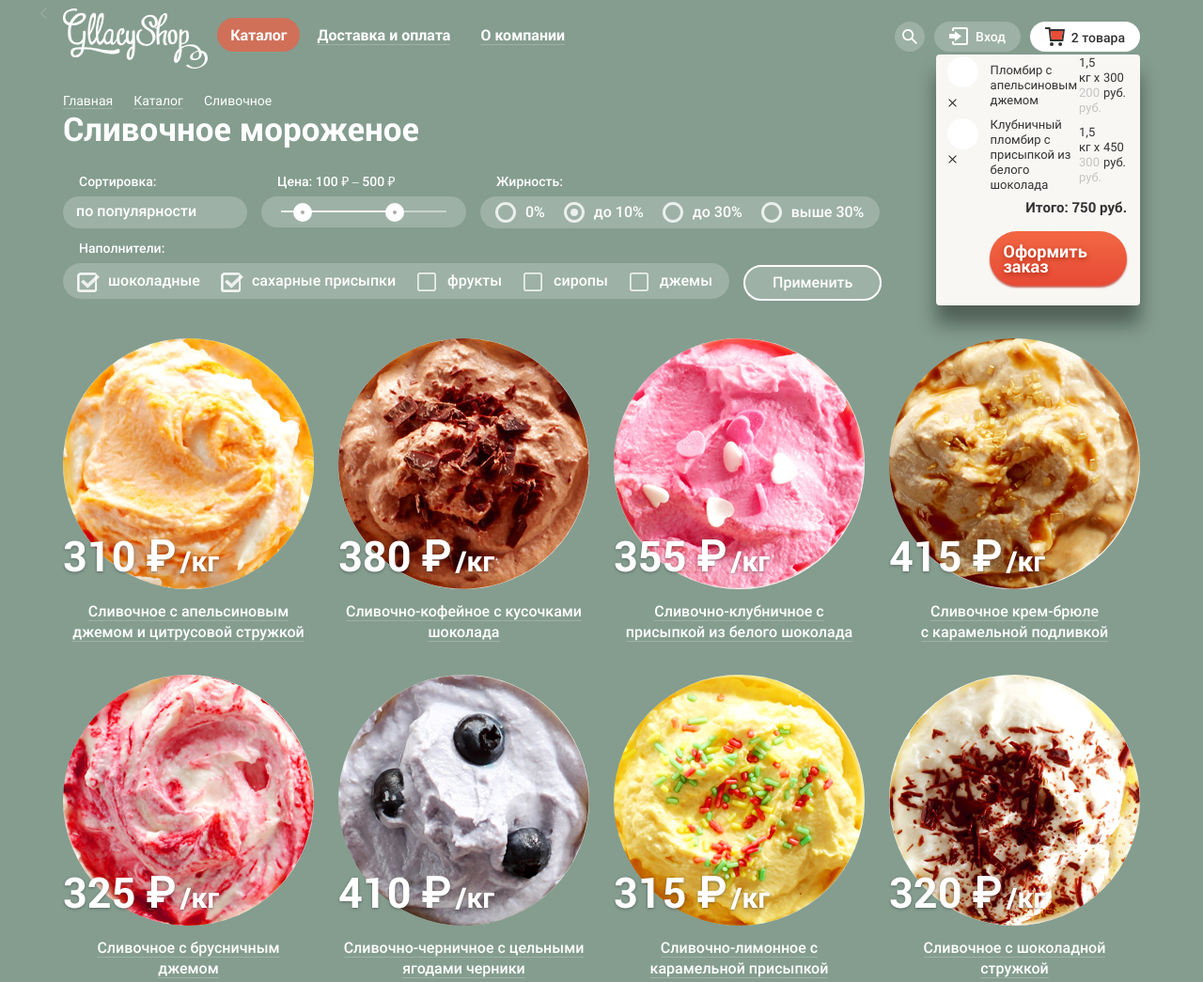
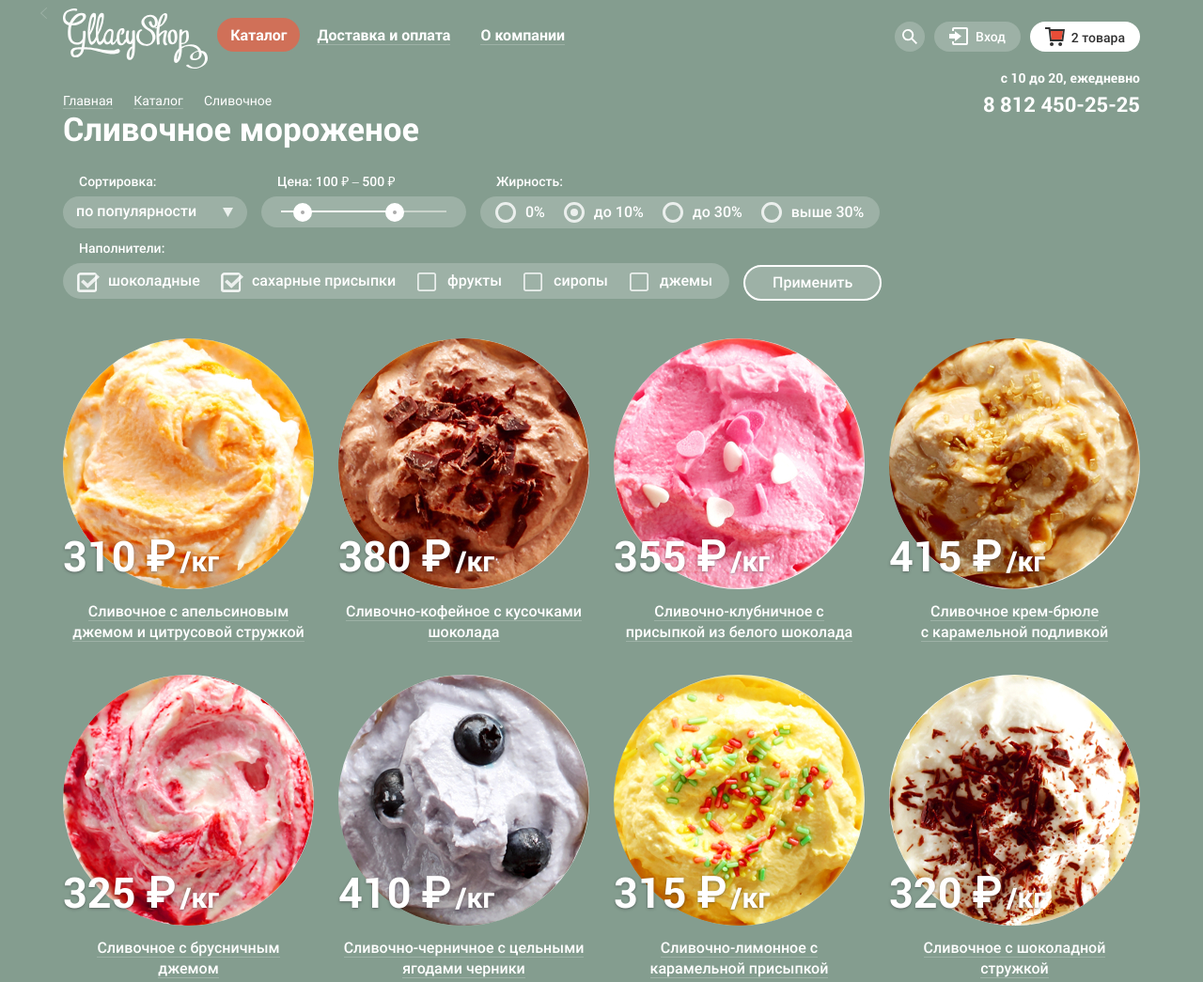
Before and after one commit to JuliaKuharenok/1368951-gllacy-28, a plain HTML site: page catalog.html in a window 1280 px wide. Shown: the top 1045 px of the page at 94% size. Drawn offline with Linux system fonts and the light colour scheme; files whose address does not match are found by name.

Commit message:
new changes

```diff
--- a/catalog.html
+++ b/catalog.html
@@ -52,18 +52,20 @@
                     </div>
                   </form>
                 </li>
-                <li class="cart-full">2 товара
+                <li class="cart-full"><a href="">2 товара</a>
                   <div class="cart-content">
                     <table>
                     <tr>
                       <button type="button" class="close-button1" aria-label="Закрыть"></button>
+                      <td><img src="img/catalog/icecream1.jpg" width="33" height="33"></td>
                       <td class="goods1">Пломбир с апельсиновым джемом</td>
                       <td class="multiplication">1,5 кг х <span>200 руб.</span></td>
                       <td class="full-price">300 руб.</td>
                     </tr>
                     <tr>
                       <button type="button" class="close-button2" aria-label="Закрыть"></button>
-                      <td class="goods2">Клубничный пломбир с присыпкой из белого шоколада</td>
+                      <td><img src="img/catalog/icecream3.jpg" width="33" height="33"></td>
+                      <td class="goods2">Клубничный пломбир с присыпкой<br> из белого шоколада</td>
                       <td class="multiplication">1,5 кг х <span>300 руб.</span></td>
                       <td class="full-price">450 руб.</td>
                     </tr>
--- a/css/style.css
+++ b/css/style.css
@@ -469,7 +469,6 @@ img {
 
 .cart-full {
   background: var(--basic-white);
-  color: var(--basic-black);
   border-radius: 20px;
   padding-top: 9px;
   padding-left: 44px;
@@ -477,39 +476,34 @@ img {
   position: relative;
 }
 
+.cart-full a {
+  color: var(--basic-black);
+}
+
 .cart-content {
-  position: absolute;
-  right: 0;
-  top: 35px;
-  z-index: 1;
+  display: none;
+  width: 539px;
   background-color: var(--basic-cream);
   box-shadow: 0px 20px 20px rgba(0, 0, 0, 0.4);
   border-radius: 4px;
   font-weight: normal;
   font-size: 13px;
   line-height: 16px;
-  padding-top: 0;
+  padding-top: 0px;
   padding-right: 14px;
   padding-bottom: 21px;
-  padding-right: 14px;
-  padding-left: 57px;
+  padding-left: 11px;
 }
 
 table {
-  border-collapse: collapse;
+  border-spacing: 20px;
   width: 100%;
-}
-
-.goods1 {
-  width: 247px;
-}
-
-.multiplication {
-  width: 121px;
-}
-
-.full-price  {
-  width: 50px;
+  border-bottom: 1px solid #CACAC7;
+  color: var(--basic-black);
+}
+
+.cart-content img {
+  border-radius: 50%;
 }
 
 .cart-content span {
@@ -520,8 +514,7 @@ table {
   font-weight: bold;
   font-size: 15px;
   line-height: 16px;
-  margin-top: 6px;
-  margin-bottom: 18px;
+  color: var(--basic-black);
 }
 
 .cart-content div {
@@ -537,40 +530,14 @@ table {
   line-height: 16px;
 }
 
-.goods1 {
-  position: relative;
-}
-
-.goods1::before {
-  content:"";
-  position: absolute;
-  left: -45px;
-  top: 2px;
-  width: 33px;
-  height: 33px;
-  background-image: url("../img/catalog/icecream1.jpg");
-  border-radius: 50%;
-}
-
-.goods2 {
-  position: relative;
-}
-
-.goods2::before {
-  content:"";
-  position: absolute;
-  left: -45px;
-  top: 2px;
-  width: 33px;
-  height: 33px;
-  background-image: url("../img/catalog/icecream3.jpg");
-  border-radius: 50%;
+.confirm-button a {
+  color: var(--basic-white);
 }
 
 .cart-content .close-button1 {
   position: absolute;
   left: 12px;
-  top: 45px;
+  top: 32px;
   height: 11px;
   width: 11px;
   padding: 0;
@@ -581,7 +548,7 @@ table {
 .cart-content .close-button2 {
   position: absolute;
   left: 12px;
-  top: 105px;
+  top: 92px;
   height: 11px;
   width: 11px;
   padding: 0;
@@ -625,6 +592,15 @@ table {
 
 .cart-content .close-button2::after {
   transform: rotate(-45deg);
+}
+
+.cart-full:hover .cart-content,
+.cart-full:focus .cart-content {
+  display: block;
+  position: absolute;
+  right: 0;
+  top: 35px;
+  z-index: 1;
 }
 
 .open-hours {
@@ -1138,7 +1114,6 @@ table {
   background-image: url("../img/index/map.png");
   background-position: center;
   background-repeat: no-repeat;
-  /* background-size: cover; */
   width: 100%;
   height: 430px;
   margin-top: 40px;
@@ -1205,23 +1180,27 @@ table {
 }
 
 .feedback-form {
-  position: absolute;
+  position: fixed;
+  top: 118px;
+  left: 35%;
+  z-index: 1;
   display: flex;
   display: none;
   flex-direction: column;
   background-color: var(--basic-cream);
   border-radius: 6px;
-  position: fixed;
   padding-bottom: 20px;
   padding-left: 24px;
   padding-right: 25px;
   padding-top: 20px;
 }
 
-.contact-information .form-header {
+.feedback-form .form-header {
   font-weight: 500;
   font-size: 24px;
   line-height: 28px;
+  color: var(--basic-black);
+  margin-top: 0;
 }
 
 .feedback-form input {
@@ -1243,9 +1222,12 @@ table {
   padding-right: 14px;
 }
 
-.feedback-form .button {
-  align-self: flex-end;
-  margin-top: 25px;
+.feedback-form .send-button {
+  align-self: flex-start;
+  border: none;
+  color: var(--basic-white);
+  padding: 14px 24px;
+  margin-top: 20px;
 }
 
 .feedback-form .close-button {
@@ -1255,7 +1237,8 @@ table {
   height: 18px;
   width: 18px;
   padding: 0;
-  background-color: transparent;
+  background-color: var(--basic-cream);
+  border: none;
 }
 
 .feedback-form .close-button::after,
@@ -1363,8 +1346,6 @@ table {
   padding: 0;
   margin: 0;
   padding-top: 26px;
-  padding-left: 38px;
-  padding-right: 52px;
 }
 
 .information a {
@@ -1511,16 +1492,10 @@ h1 {
   font-size: 16px;
   line-height: 18px;
   color: var(--basic-white);
-}
-
-.sorting-principle::after {     /* именно тут не отображается, пробовала в другом месте, все ок( */
-  content: "";
-  position: absolute;
-  width: 11px;
-  height: 10px;
   background-image: url("../img/catalog/arrow.svg");
   background-repeat: no-repeat;
-  background-position: 0 0;
+  background-position: 92%;
+  cursor: pointer;
 }
 
 .price {
```
Also changed, not shown: index.html (+1 -11 lines).
